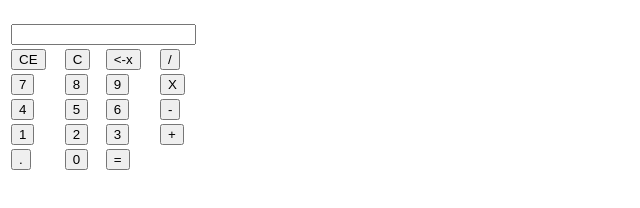
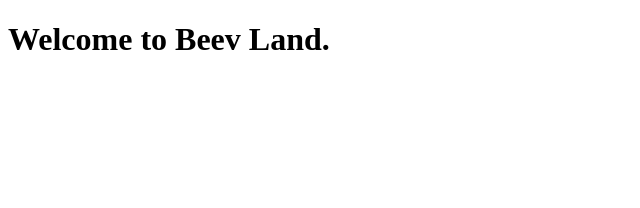
Before and after one commit to BeevMan/BeevMan.github.io, a plain HTML site: page index.html in a window 1280 px wide. Shown: the whole page, without its empty margins (0-640 px from the left). Drawn offline with Linux system fonts and the light colour scheme.

Commit message:
Update index.html

```diff
--- a/index.html
+++ b/index.html
@@ -5,47 +5,7 @@
     <title>Calculator</title>
   </head>
   <body>
-    <h1></h1>
-
-      <table>
-		<thead>
-          <tr>
-            <th colspan="4"><input type="text" id="equation" value=""/></th>
-          </tr>
-		  </thead>
-          <tbody>
-		  <tr>
-            <td><button onclick = "clearDisplay()">CE</button></td>
-            <td><button onclick = "clearIt()">C</button></td>
-            <td><button onclick = "backspace()"><-x</button></td>
-            <td><button class="inputs">/</button></td>
-          </tr>
-		  <tr>
-            <td><button class="inputs">7</button></td>
-            <td><button class="inputs">8</button></td>
-            <td><button class="inputs">9</button></td>
-            <td><button class="inputs">X</button></td>
-          </tr>
-          <tr>
-            <td><button class="inputs">4</button></td>
-            <td><button class="inputs">5</button></td>
-            <td><button class="inputs">6</button></td>
-            <td><button class="inputs">-</button></td>
-          </tr>
-          <tr>
-           <td><button class="inputs">1</button></td>
-            <td><button class="inputs">2</button></td>
-            <td><button class="inputs">3</button></td>
-            <td><button class="inputs">+</button></td>
-          </tr>
-          <tr>
-            <td><button class="inputs">.</button></td>
-            <td><button class="inputs">0</button></td>
-            <td colspan="2"><button class="inputs">=</button></td>
-          </tr>
-		  </tbody>
-    </table>
-      <script type="text/javascript" src="calc.js"></script>
+    <h1>Welcome to Beev Land.</h1>
   </body>
 
 </html>
```
